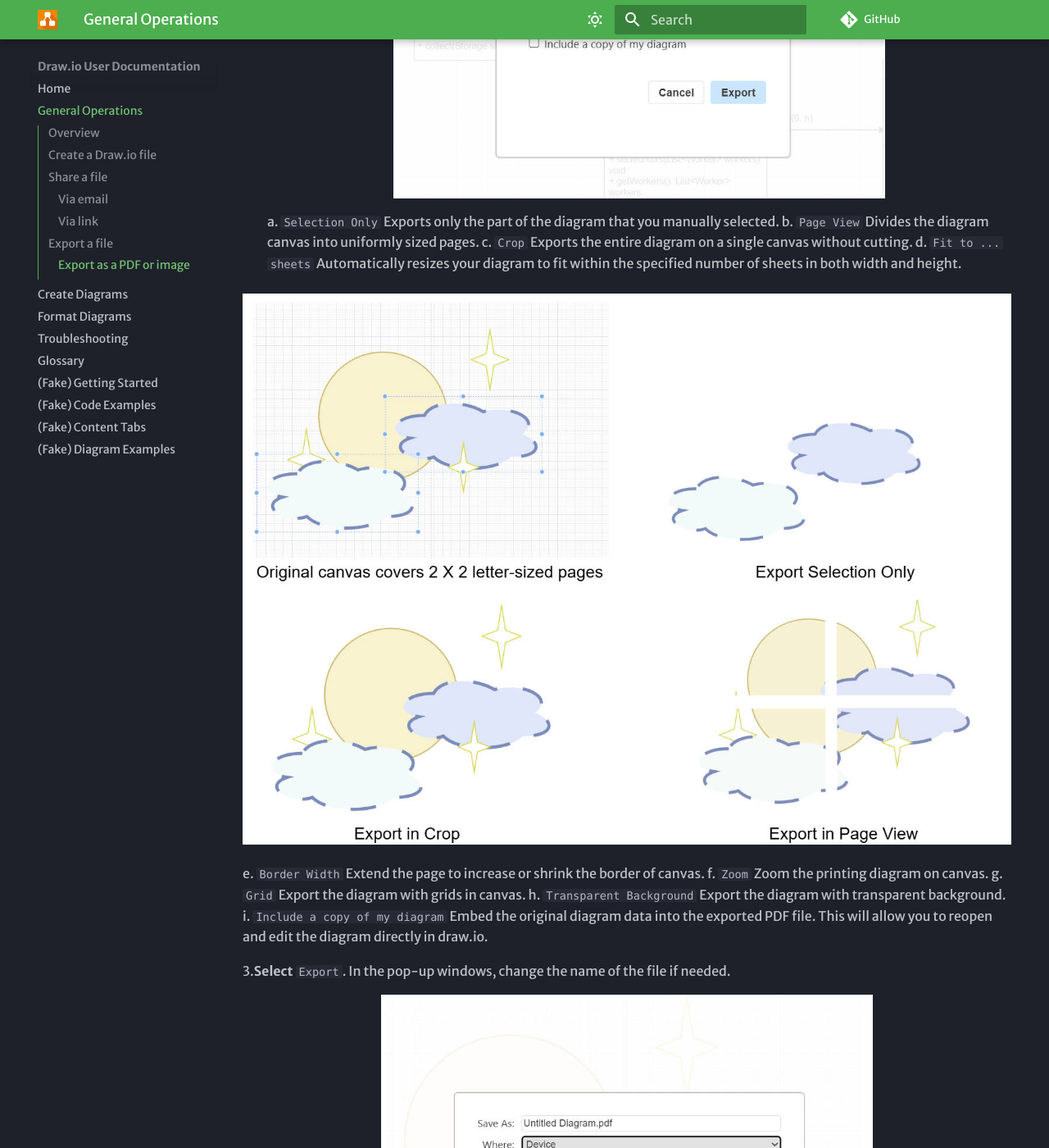
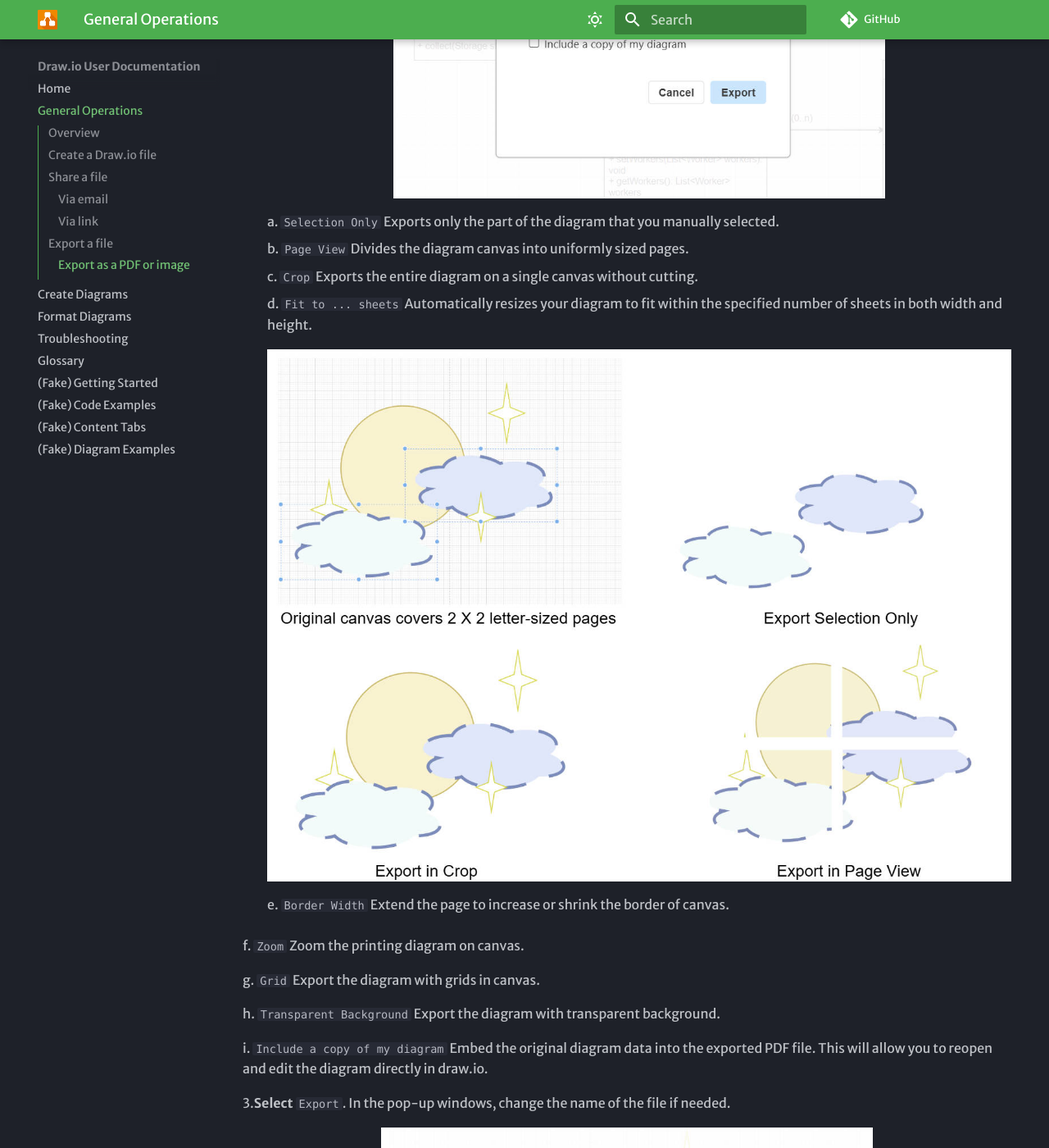
Before and after one commit to zoeyj3/2216_documentation, an MkDocs documentation site: the page built from docs/general-operations.md, in a window 1280 px wide and 1400 px high, scrolled down 4401 px. Shown: the whole window at 82% size. Built offline with MkDocs 1.6.1 and Material for MkDocs 9.7.7, drawn with Linux system fonts in a browser that asks for light colours; some web fonts are replaced; comment, search, counter and statistics services are not loaded.

Commit message:
Fix style in general operations

```diff
--- a/docs/general-operations.md
+++ b/docs/general-operations.md
@@ -103,17 +103,26 @@ In this section, we will introduce how to export your diagram as a PDF or image
       </figure>
 
       a. `Selection Only` Exports only the part of the diagram that you manually selected.
+
       b. `Page View` Divides the diagram canvas into uniformly sized pages.
+
       c. `Crop`  Exports the entire diagram on a single canvas without cutting.
+
       d. `Fit to ... sheets`  Automatically resizes your diagram to fit within the specified number of sheets in both width and height.
 
-![diff_page_export_setting.jpg](assets/general-operations/diff_page_export_setting.jpg)
+      <figure markdown>
+      ![Shape panel](assets/general-operations/diff_page_export_setting.jpg)
+      </figure>
 
-e. `Border Width` Extend the page to increase or shrink the border of canvas.
-f. `Zoom` Zoom the printing diagram on canvas.
-g. `Grid` Export the diagram with grids in canvas.
-h. `Transparent Background` Export the diagram with transparent background.
-i. `Include a copy of my diagram` Embed the original diagram data into the exported PDF file. This will allow you to reopen and edit the diagram directly in draw.io.
+      e. `Border Width` Extend the page to increase or shrink the border of canvas.
+
+   f. `Zoom` Zoom the printing diagram on canvas.
+
+   g. `Grid` Export the diagram with grids in canvas.
+
+   h. `Transparent Background` Export the diagram with transparent background.
+
+   i. `Include a copy of my diagram` Embed the original diagram data into the exported PDF file. This will allow you to reopen and edit the diagram directly in draw.io.
 
 3.**Select** `Export`. In the pop-up windows, change the name of the file if needed.
       <figure markdown>
@@ -122,7 +131,7 @@ i. `Include a copy of my diagram` Embed the original diagram data into the expor
 
 !!! warning "Keep the .pdf extend name"
 
-   Do not remove the `.pdf` extension when renaming the file, as this may cause the file to open incorrectly
+      Do not remove the `.pdf` extension when renaming the file, as this may cause the file to open incorrectly
 
 4.**Click** `Save`. The file will be downloaded automatically.
 
```
